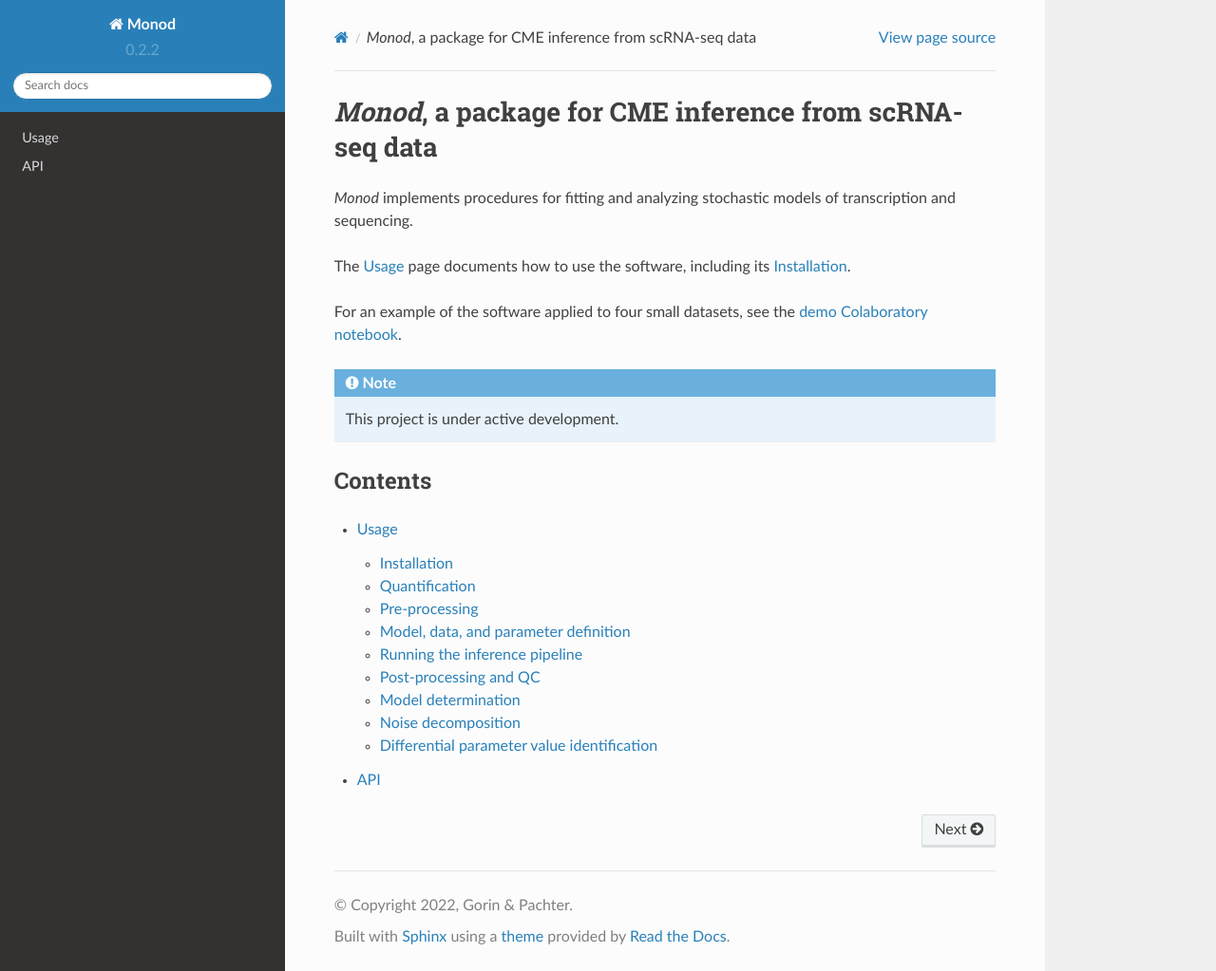
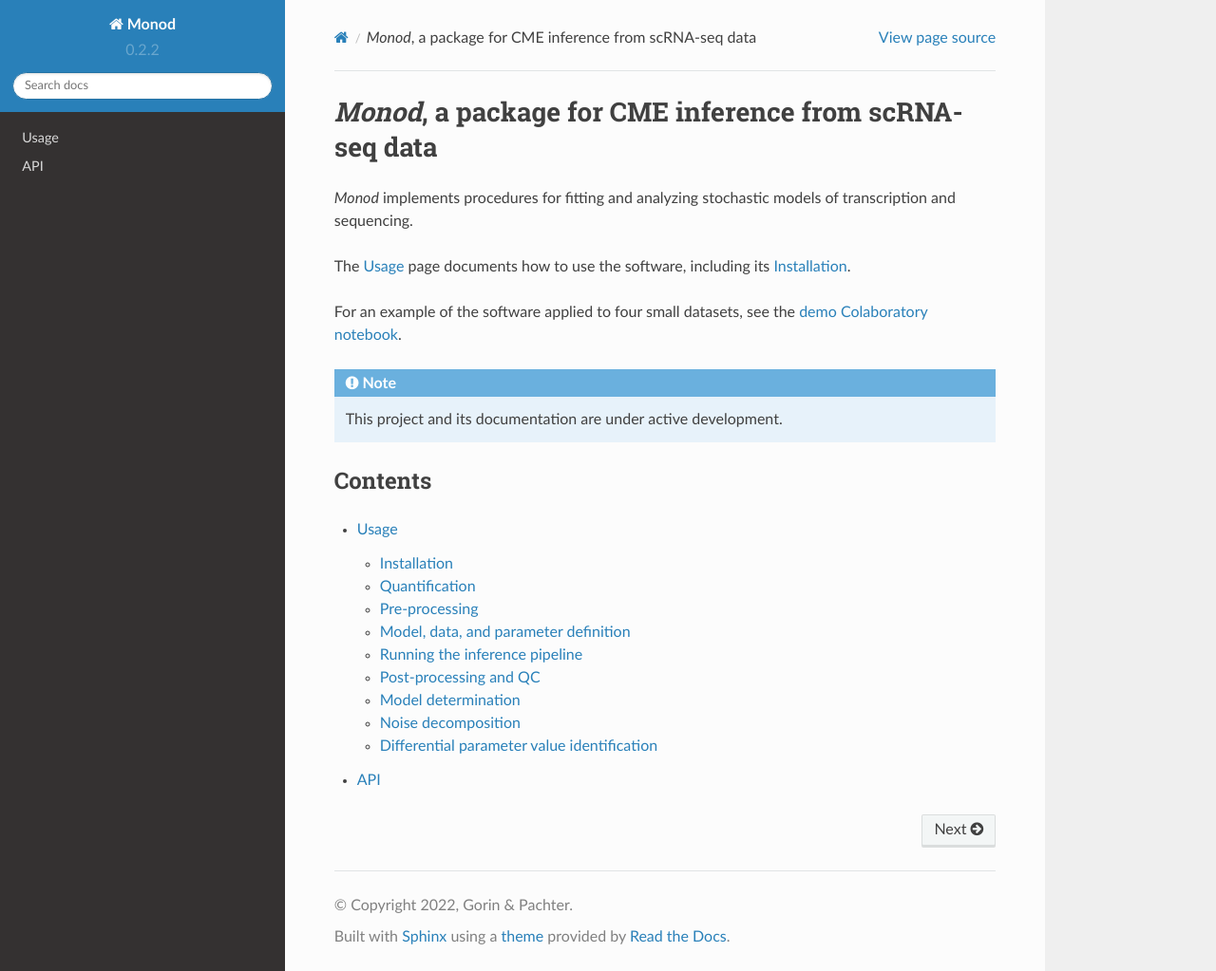
Before and after one commit to pachterlab/monod_examples, a Sphinx documentation site: the page built from docs/source/index.rst, in a window 1280 px wide and 1023 px high. Shown: the whole window at 95% size. Built offline with Sphinx 7.4.7 and the Read the Docs theme 2.0.0, drawn with Linux system fonts in a browser that asks for light colours.

Commit message:
Update index.rst

```diff
--- a/docs/source/index.rst
+++ b/docs/source/index.rst
@@ -9,7 +9,7 @@ For an example of the software applied to four small datasets, see the `demo Col
 
 .. note::
 
-   This project is under active development.
+   This project and its documentation are under active development.
 
 Contents
 --------
```
